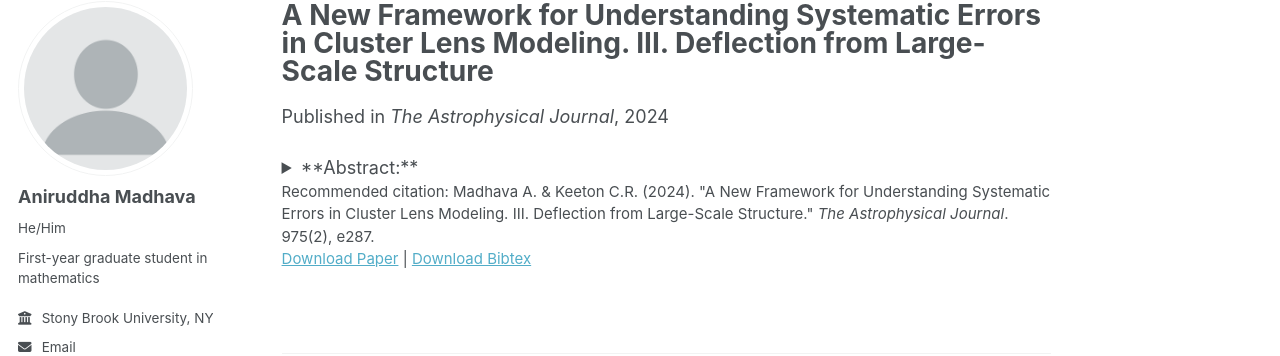
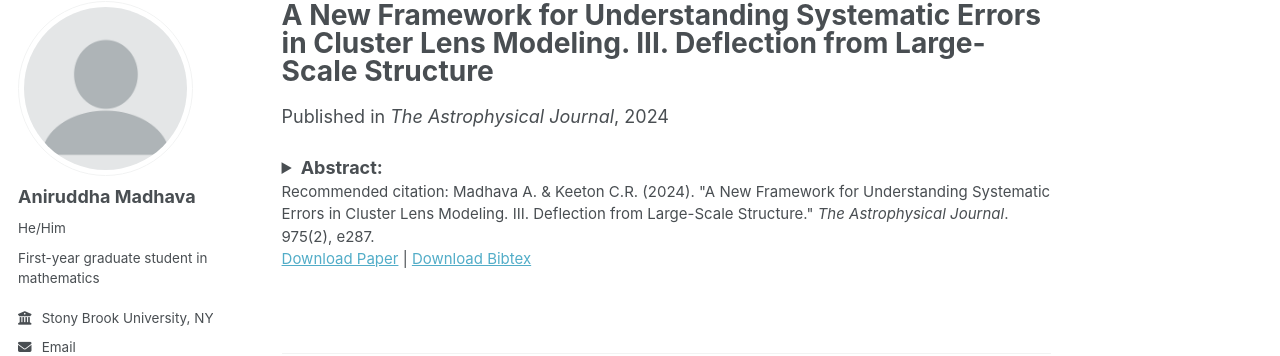
Before and after one commit to amadhava25/amadhava25.github.io, a Jekyll site: the page built from _publications/2024-11-08-paper-title-1.md, in a window 1280 px wide. Shown: the part 98-454 px from the top of the page. Built offline with Jekyll 4.4.1, drawn with Linux system fonts in a browser that asks for light colours; a script that is not in the unit is left out.

```diff
--- a/_publications/2024-11-08-paper-title-1.md
+++ b/_publications/2024-11-08-paper-title-1.md
@@ -11,7 +11,7 @@ citation: 'Madhava A. & Keeton C.R. (2024). &quot;A New Framework for Understand
 ---
 
 <details>
-<summary>**Abstract:**</summary>
+<summary><b>Abstract:</b></summary>
 <p>Interpreting and reconstructing distant sources that are gravitationally lensed by galaxy clusters requires accurate and precise lens models. While high-quality data sets have reduced statistical errors in such models, systematic errors remain important. We examine systematic lensing effects caused by density fluctuations due to large-scale structure along the line of sight. We use a multiplane ray-tracing algorithm with the IllustrisTNG 100-3 cosmological simulation of matter distribution and compute the statistical distributions of shear, convergence, and higher-order deflections using two Hubble Frontier Field clusters as examples (A2744 and MACS J0416.1−2403). The cosmic shear distribution is Gaussian in each component, while the cosmic convergence distribution is skewed such that 1 +κ is consistent with a log-normal distribution; the standard deviations for these quantities are at the level of a few to 10%, depending on the redshift of the source. The deflection from higher-order terms beyond convergence and shear has significant scatter: the rms deflection is ∼15″, considerably larger than the image position residuals for current lens models. These results indicate that line-of-sight deflection effects due to largescale structure can significantly impact lens models and should not be neglected. We present results in forms that can be incorporated into future cluster lens models.
 </p>
 </details>
```
